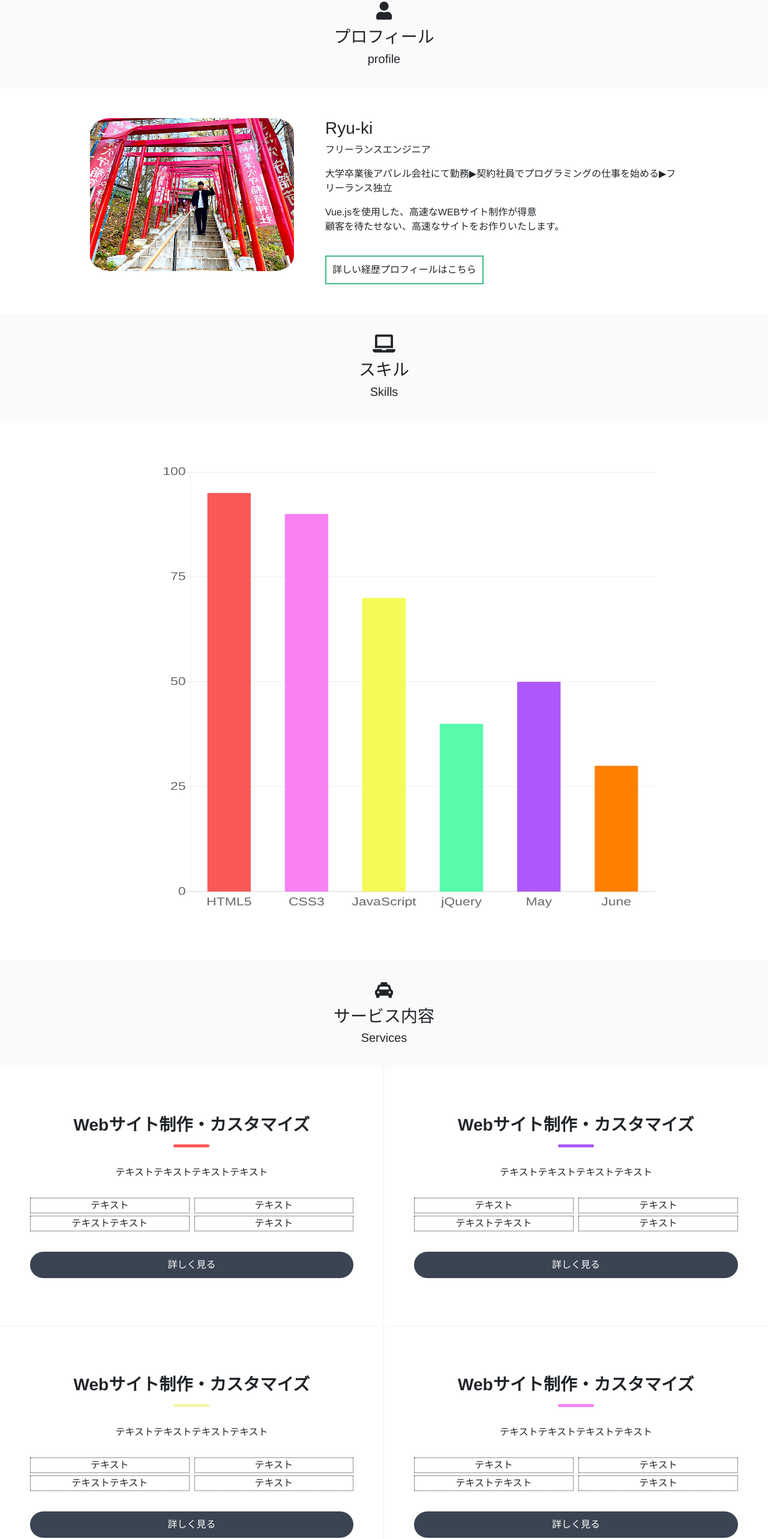
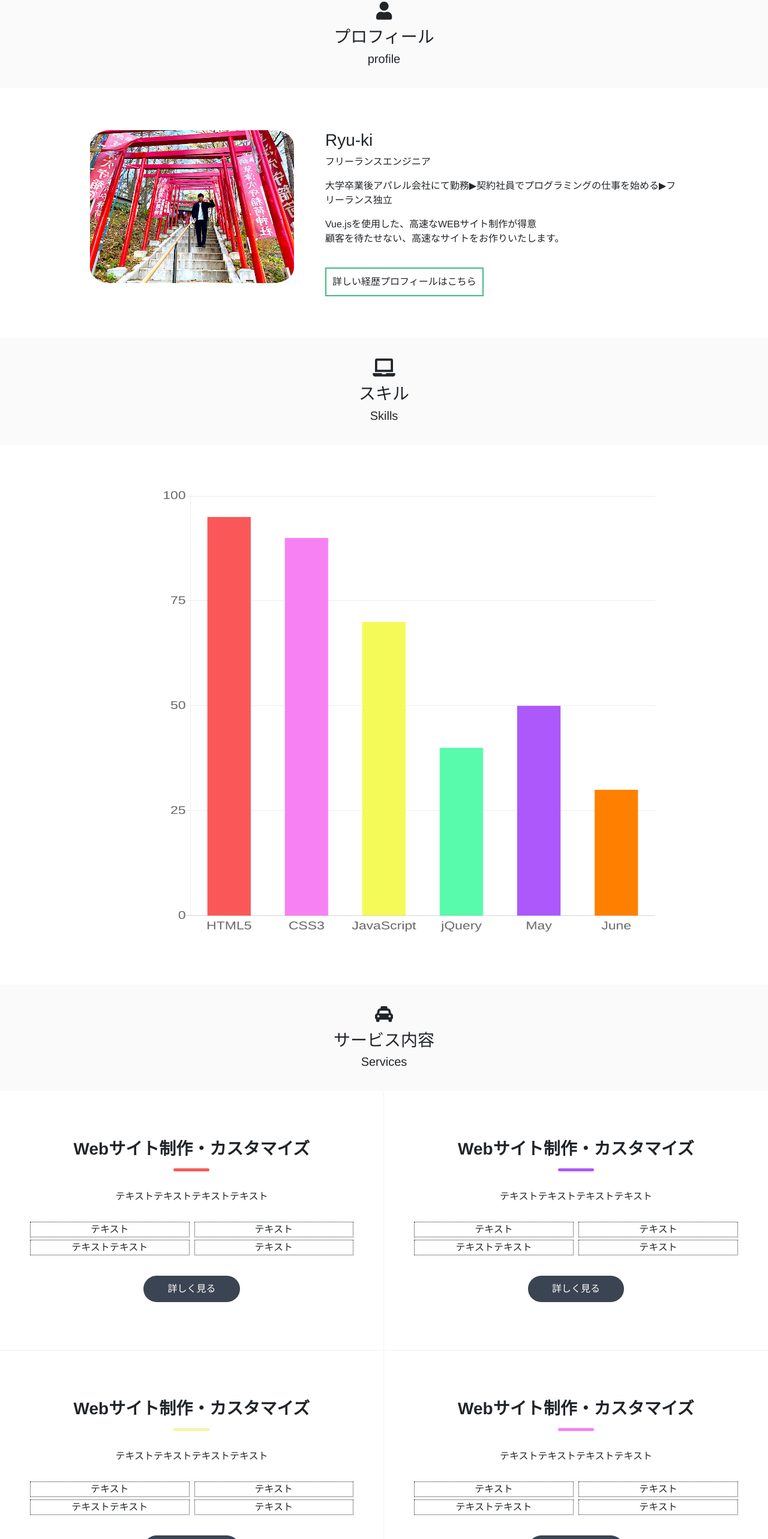
Before and after one commit to rk5155/rk-portforio, a Vue app: page / in a window 1280 px wide. Shown: the part 887-3453 px from the top of the page at 60% size. Built offline with nearby package versions, Linux system fonts and the light colour scheme.

Commit message:
css 調整

```diff
--- a/src/components/Content1.vue
+++ b/src/components/Content1.vue
@@ -27,7 +27,7 @@ export default {
     margin: 0 auto;
     display: flex;
     justify-content: space-between;
-    padding: 50px 0;
+    padding: 70px 0;
 }
 .content1 img {
     width: 340px;
--- a/src/components/Content2.vue
+++ b/src/components/Content2.vue
@@ -99,6 +99,7 @@ export default {
   background-color: #3B4452;
   border-radius: 100vh;
   padding: 10px 40px;
+  display: inline-block;
 }
 
 </style>
--- a/src/views/Production.vue
+++ b/src/views/Production.vue
@@ -112,7 +112,7 @@ export default {
 <style>
 .container {
     text-align: center;
-    margin: 80px auto;
+    margin: 70px auto;
 }
 .container__img {
     height: 310px;
```
